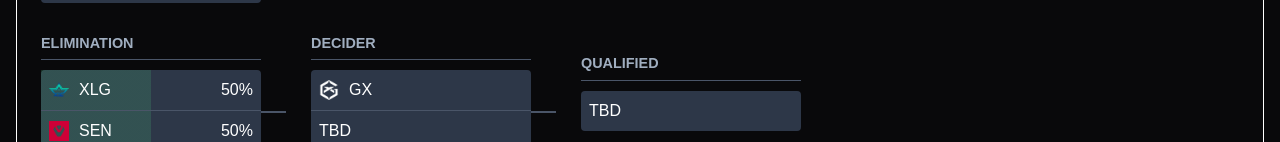
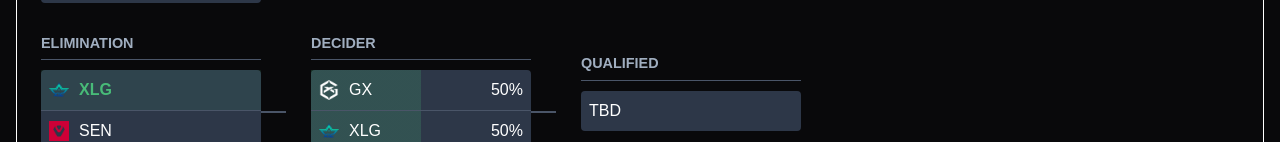
Before and after one commit to BenDotWillcox/valorant-elo-dashboard, a Next.js app: page /simulations in a window 1280 px wide. Shown: the part 810-952 px from the top of the page. Built offline with nearby package versions, Linux system fonts and the light colour scheme; no server answers; the database is empty.

Commit message:
bracket update

```diff
--- a/app/simulations/page.tsx
+++ b/app/simulations/page.tsx
@@ -45,7 +45,9 @@ export default function SimulationsPage() {
     'groupA-WM': 'PRX',
     'groupC-WM': 'NRG',
     'groupB-WM': 'FNC',
-    'groupD-WM': 'TH'
+    'groupD-WM': 'TH',
+    'groupA-EM': 'XLG',
+    'groupC-EM': 'TL'
   });
   const resultsRef = useRef<HTMLDivElement>(null);
 
```
